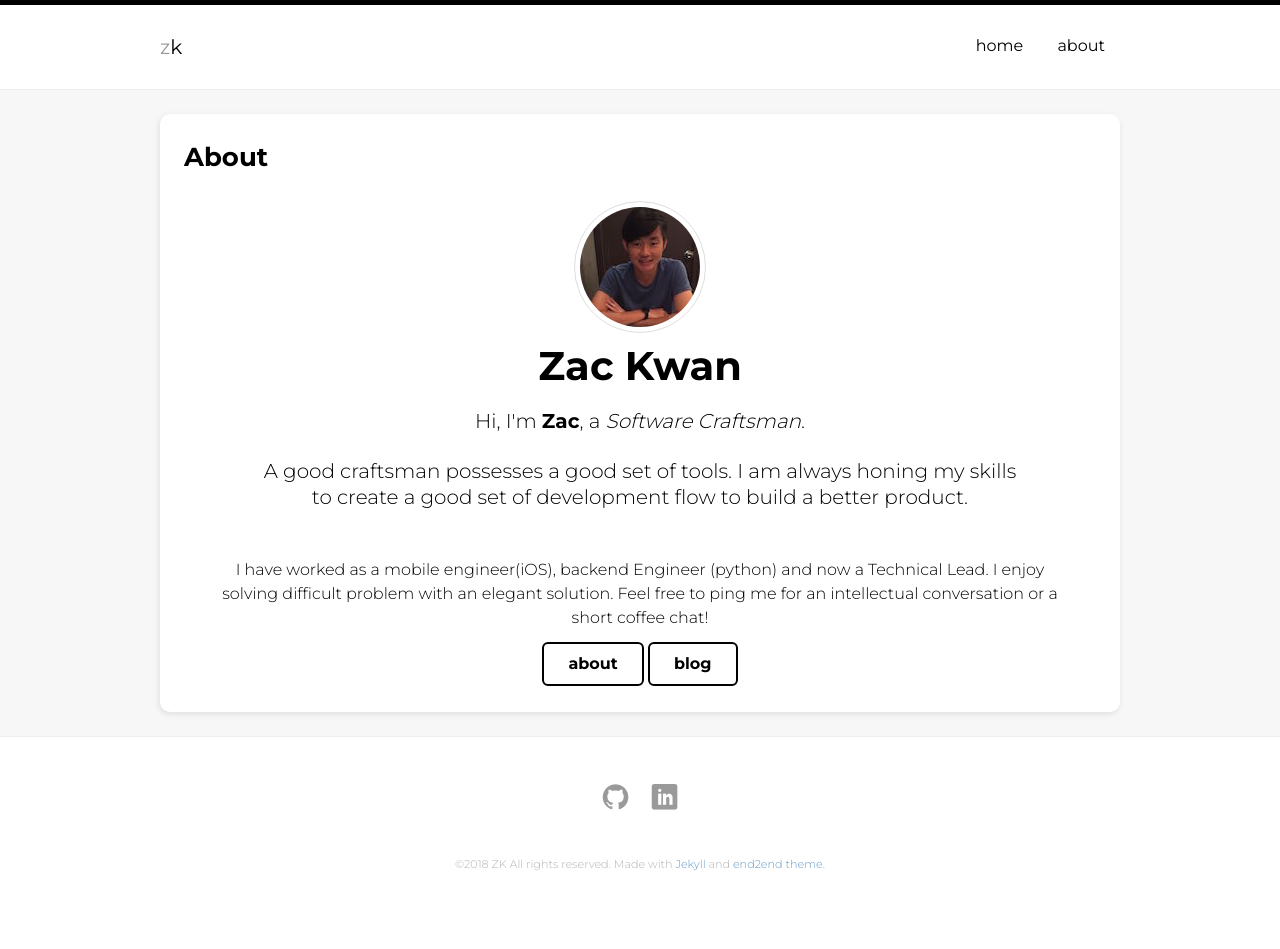
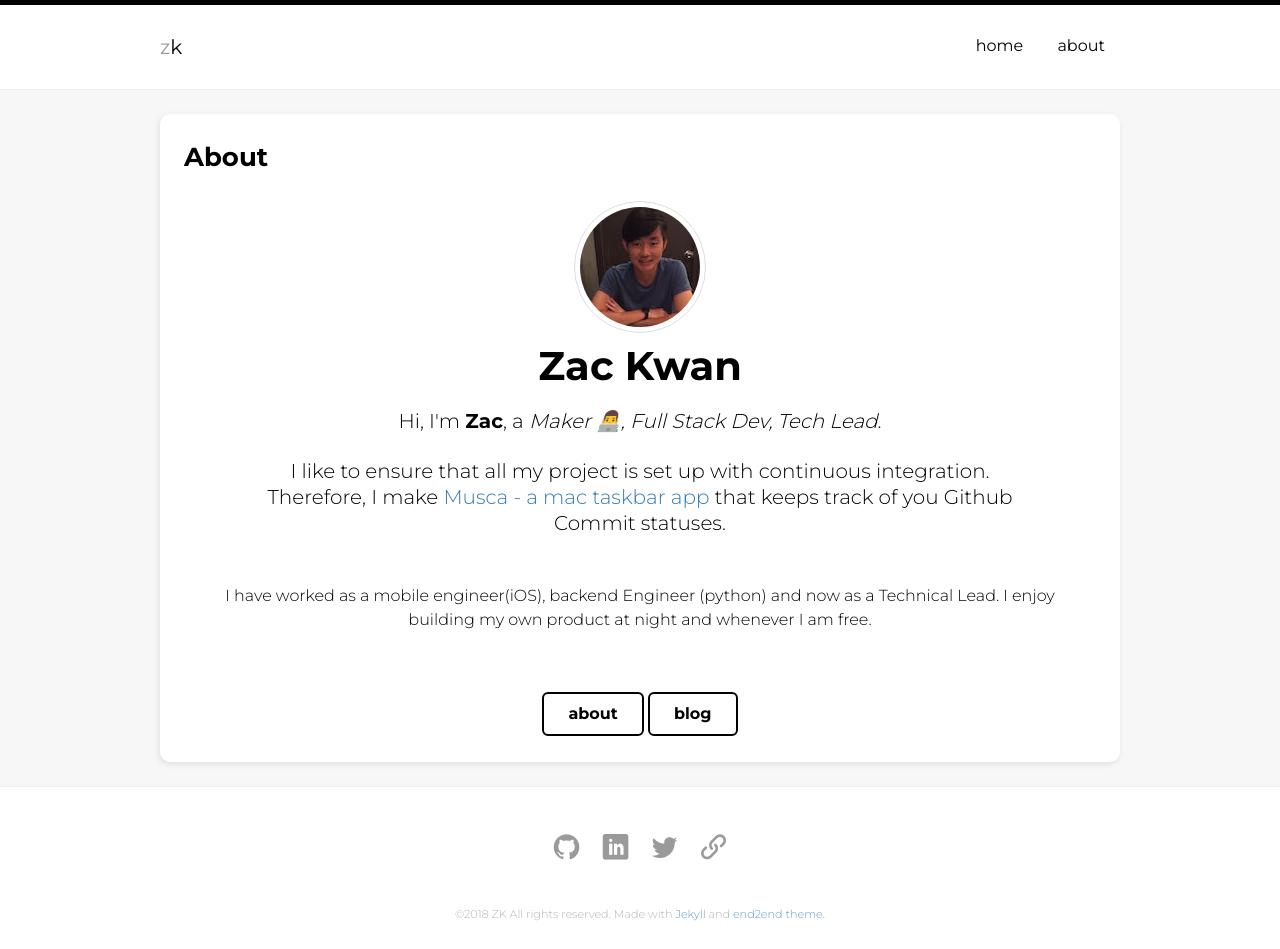
Before and after one commit to Zaccc123/zk, a Jekyll site: the page built from about.html, in a window 1280 px wide. Built offline with Jekyll 4.4.1, drawn with Linux system fonts in a browser that asks for light colours; some web fonts are replaced; before the commit the page ends 905 px from its top, so only the background shows below that.

Commit message:
Updated readme and about me

```diff
--- a/_config.yml
+++ b/_config.yml
@@ -17,7 +17,7 @@ sass:
 # SEO settings
 title: ZK - Software Craftsman
 description: "My personal blog in the world of one and zero!"
-keywords: "Zac, Kwan, software, developer, SEO, blog, web, craftsman, python, swift, docker, django"
+keywords: "Zac, Kwan, software, developer, CI, CD, blog, web, craftsman, python, swift, docker, django"
 url: https://zaccc123.github.io
 baseurl: ""
 
@@ -30,14 +30,16 @@ disqus_site_shortname: "zaccc123"
 # Author settings
 author:
   name: Zac Kwan
-  job: Software Craftsman
-  desc: "I have worked as a mobile engineer(iOS), backend Engineer (python) and now a Technical Lead. I enjoy solving difficult problem with an elegant solution. Feel free to ping me for an intellectual conversation or a short coffee chat!"
-  bio: "A good craftsman possesses a good set of tools. I am always honing my skills to create a good set of development flow to build a better product."
+  job: Maker 👨‍💻, Full Stack Dev, Tech Lead
+  desc: "I have worked as a mobile engineer(iOS), backend Engineer (python) and now as a Technical Lead. I enjoy building my own product at night and whenever I am free."
+  bio: "I like to ensure that all my project is set up with continuous integration. Therefore, I make <a href='http://flymusca.com'>Musca - a mac taskbar app</a>  that keeps track of you Github Commit statuses."
   thumb: /images/author.jpg
   email: zac.kwan.wh@gmail.com
   url: https://zaccc123.github.io/
   github: https://github.com/Zaccc123
   linkedin: https://www.linkedin.com/in/zackwan
+  twitter: https://twitter.com/Zaccc123/
+  medium: https://medium.com/@Zaccc123
   stackoverflow: http://stackoverflow.com/users/6539131/zac-kwan
 # navbar pages
 navbar:
--- a/_data/_icons.yml
+++ b/_data/_icons.yml
@@ -138,6 +138,7 @@
 - name: spotify
 - name: telegram
 - name: twitter
+- name: medium
 - name: rss
 - name: rss2
 - name: youtube
--- a/_includes/social.html
+++ b/_includes/social.html
@@ -1,4 +1,6 @@
 <ul class="social">
   <li><a href="{{ site.author.github }}" target="_blank"><i class="icon icon-github"></i></a></li>
   <li><a href="{{ site.author.linkedin }}" target="_blank"><i class="icon icon-linkedin"></i></a></li>
+  <li><a href="{{ site.author.twitter }}" target="_blank"><i class="icon icon-twitter"></i></a></li>
+  <li><a href="{{ site.author.medium }}" target="_blank"><i class="icon icon-link"></i></a></li>
 </ul>
--- a/_sass/_variables.sass
+++ b/_sass/_variables.sass
@@ -209,6 +209,7 @@ $icon-whatsapp: "\ea93"
 $icon-spotify: "\ea94"
 $icon-telegram: "\ea95"
 $icon-twitter: "\ea96"
+$icon-medium: "\ea95"
 $icon-rss: "\ea9b"
 $icon-rss2: "\ea9c"
 $icon-youtube: "\ea9d"
--- a/_sass/end2end/_icons.sass
+++ b/_sass/end2end/_icons.sass
@@ -575,6 +575,10 @@
   &:before
     content: $icon-twitter
 
+.icon-medium
+  &:before
+    content: $icon-medium
+
 .icon-rss
   &:before
     content: $icon-rss
--- a/about.html
+++ b/about.html
@@ -14,6 +14,8 @@ permalink: /about/
       <h3>{{ site.author.bio }}</h3>
       <br />
       <p>{{ site.author.desc }}</p>
+      <br />
+      <br />
       <a href="{{ '/about' | prepend: site.baseurl }}" class="button button-ghost" title="about">about</a>
       <a href="{{ '/' | prepend: site.baseurl }}" class="button button-ghost" title="blog">blog</a>
       <!-- <a href="{{ site.repo }}/archive/master.zip" class="button button-ghost" title="Download">Download</a> -->
```
Also changed, not shown: README.md.
